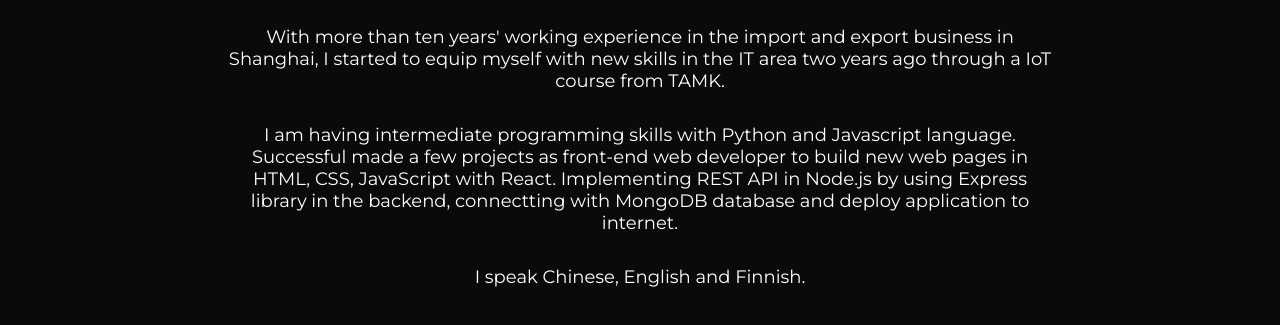
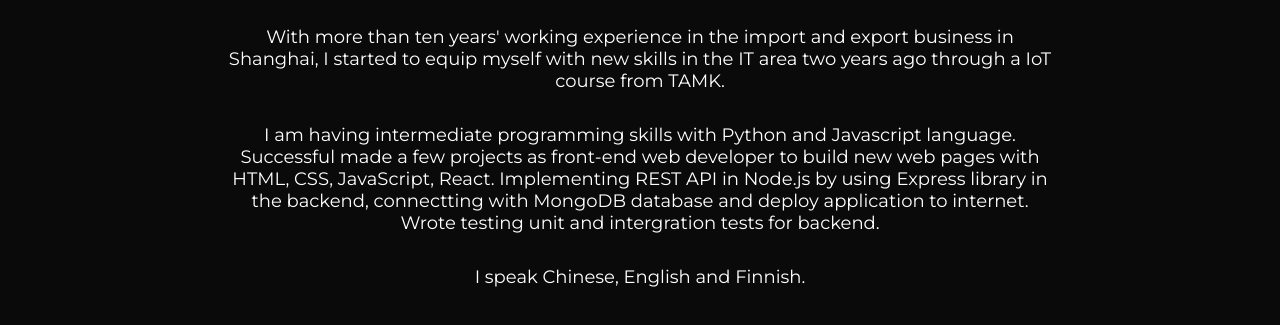
Before and after one commit to Ribo228/portfolio, a plain HTML site: page index.html in a window 1280 px wide. Shown: the part 701-1026 px from the top of the page. Drawn offline with Linux system fonts and the light colour scheme.

Commit message:
Update index.html

```diff
--- a/index.html
+++ b/index.html
@@ -75,10 +75,11 @@
             myself with new skills in the IT area two years ago through a IoT course from TAMK.
           </p>
           <p class="mb-2">
-            I am having intermediate programming skills with Python and Javascript language.
-            Successful made a few projects as front-end web developer to build new web pages in HTML, CSS,
-            JavaScript with React. Implementing REST API in Node.js by using Express library in the backend,
-            connectting with MongoDB database and deploy application to internet.
+           I am having intermediate programming skills with Python and Javascript language.
+            Successful made a few projects as front-end web developer to build new web pages with HTML,
+            CSS, JavaScript, React. Implementing REST API in Node.js by using Express library in the backend,
+            connectting with MongoDB database and deploy application to internet. Wrote testing unit and
+            intergration tests for backend.
 
           </p>
           <p>
```
